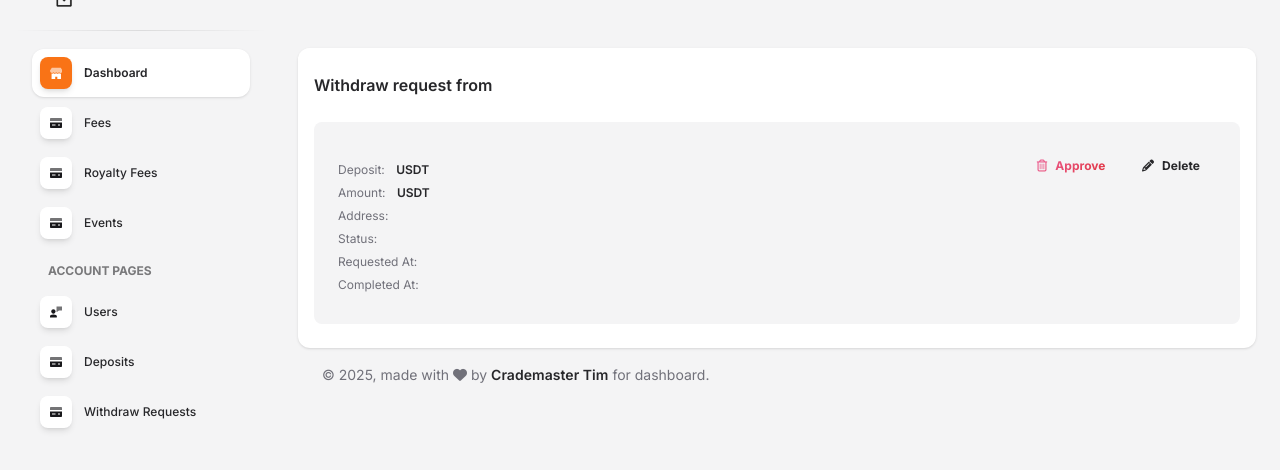
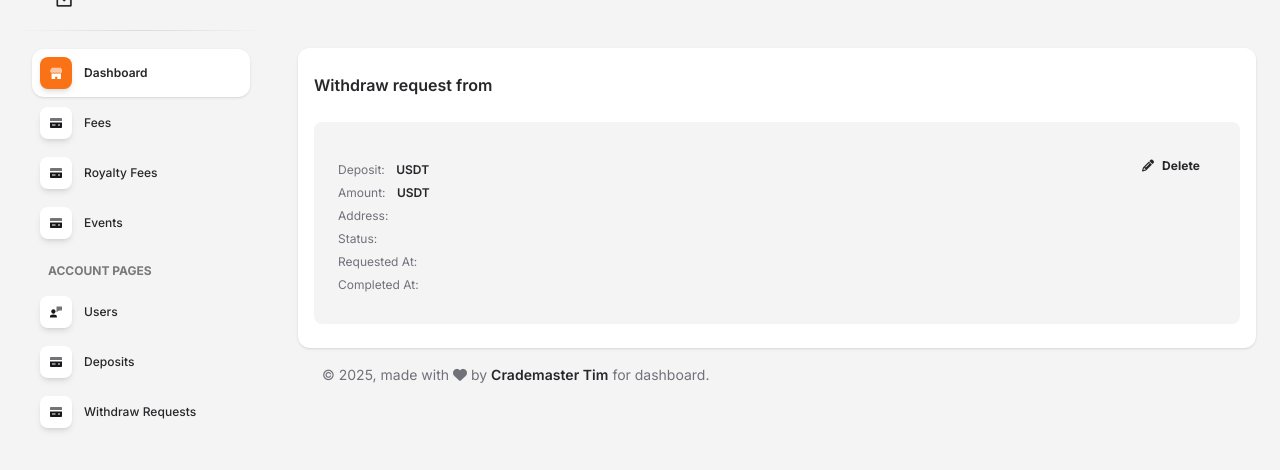
Before and after one commit to fullstackguru910/crademaster_backend, a Django app: template templates/transactions/withdraw_detail.html in a window 1280 px wide. Shown: the part 64-534 px from the top of the page. Run offline with Django 5.2, Linux system fonts and the light colour scheme; the template is opened without the code that fills it, so the values that code supplies are empty; some libraries are stand-ins or nearby versions.

Commit message:
approve btn on withdraw request detail page removed

```diff
--- a/templates/transactions/withdraw_detail.html
+++ b/templates/transactions/withdraw_detail.html
@@ -25,7 +25,7 @@
                 <span class="mb-2 text-xs">Completed At: <span class="text-dark ms-sm-2 font-weight-bold">{{ withdraw.completed_at|default_if_none:"" }}</span></span>
               </div>
               <div class="ms-auto text-end">
-                <a class="btn btn-link text-danger text-gradient px-3 mb-0" href="{% url 'withdraw_approve' withdraw.id %}"><i class="far fa-trash-alt me-2"></i>Approve</a>
+                <!-- <a class="btn btn-link text-danger text-gradient px-3 mb-0" href="{% url 'withdraw_approve' withdraw.id %}"><i class="far fa-trash-alt me-2"></i>Approve</a> -->
                 <a class="btn btn-link text-dark px-3 mb-0" href="{% url 'withdraw_delete' withdraw.id %}"><i class="fas fa-pencil-alt text-dark me-2" aria-hidden="true"></i>Delete</a>
               </div>
             </li>
```
